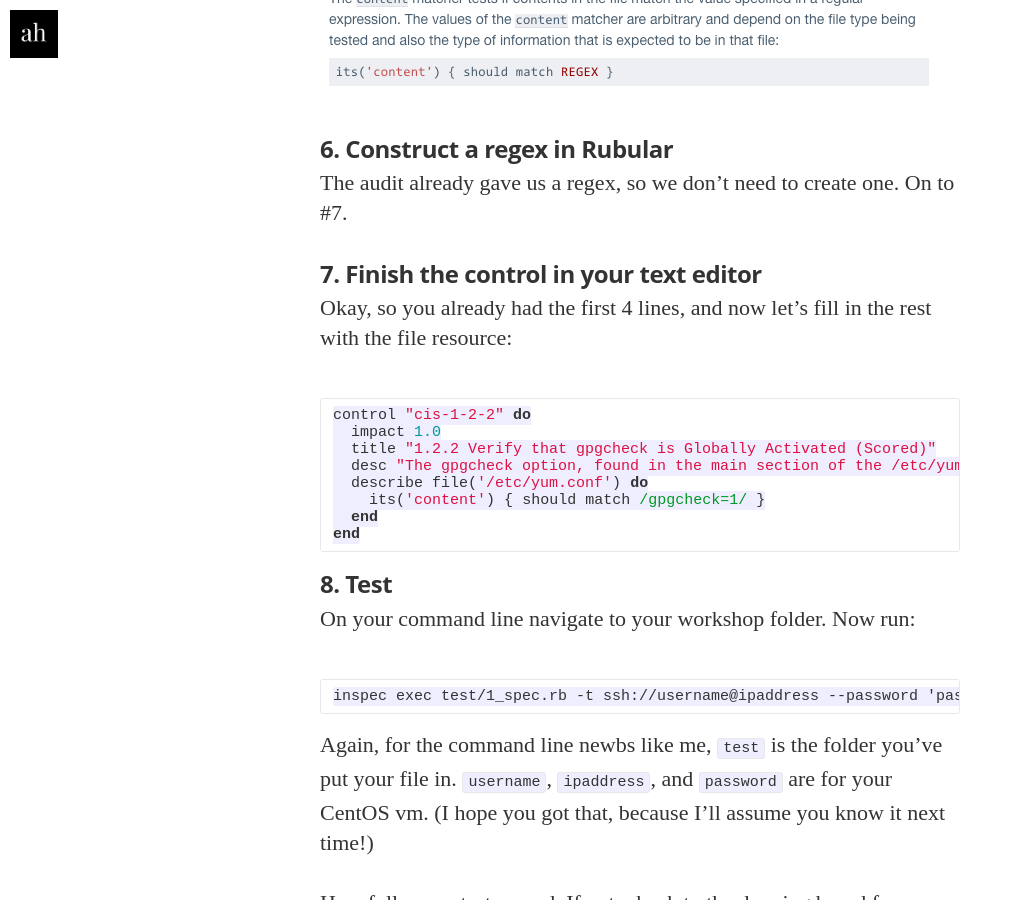
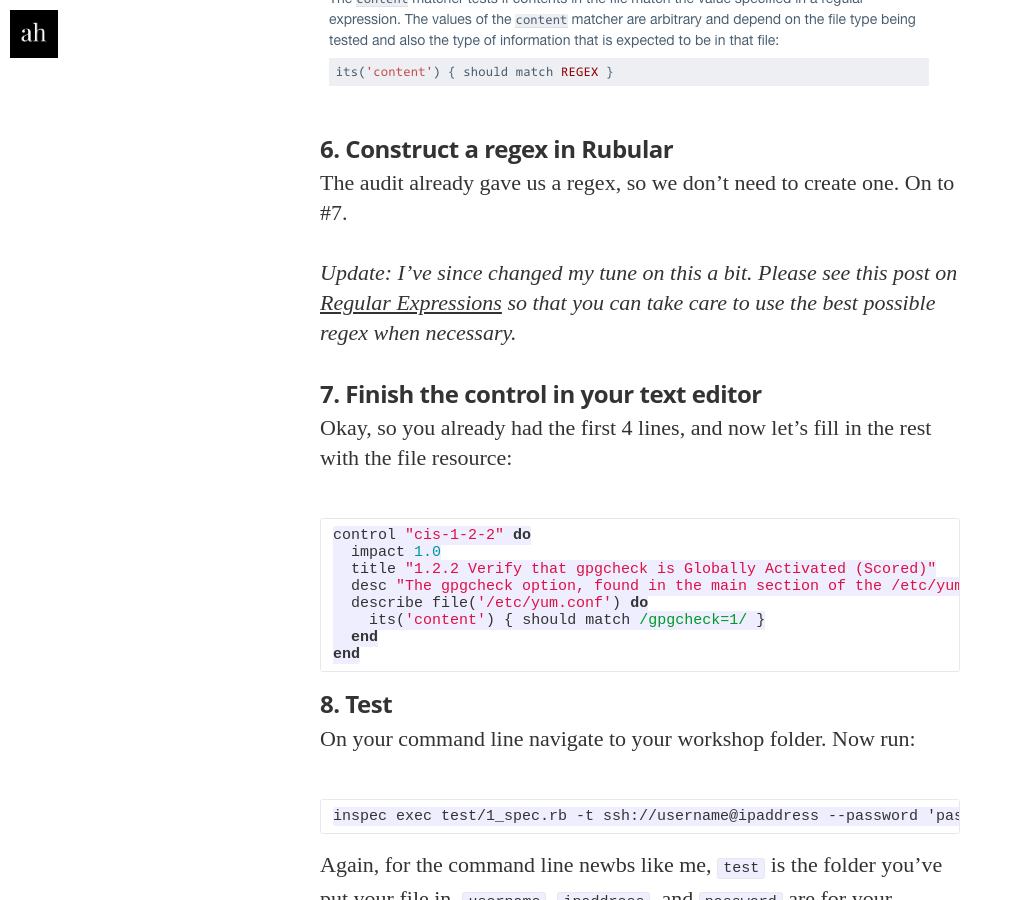
Before and after one commit to anniehedgpeth/anniehedgpeth.github.io, a Jekyll site: the page built from _posts/2016-05-20-inspec-basics-3.markdown, in a window 1280 px wide and 900 px high, scrolled down 4657 px. Shown: the whole window, without its empty margins (0-1013 px from the left). Built offline with Jekyll 4.4.1, drawn with Linux system fonts in a browser that asks for light colours; nearby versions of some CDN libraries; some web fonts are replaced.

Commit message:
Updated inspec basics 3 - regex section

```diff
--- a/_posts/2016-05-20-inspec-basics-3.markdown
+++ b/_posts/2016-05-20-inspec-basics-3.markdown
@@ -83,6 +83,8 @@ We want to make sure that content exists within a file right? So we're going to
 ### 6. Construct a regex in Rubular
 The audit already gave us a regex, so we don't need to create one. On to #7.
 
+*Update: I've since changed my tune on this a bit. Please see this post on [Regular Expressions](http://www.anniehedgie.com/inspec-basics-9) so that you can take care to use the best possible regex when necessary.*
+
 ### 7. Finish the control in your text editor
 Okay, so you already had the first 4 lines, and now let's fill in the rest with the file resource:
 
```
